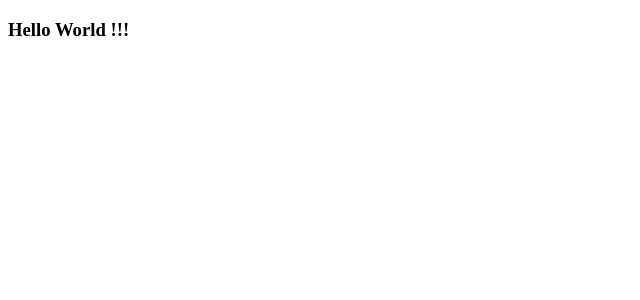
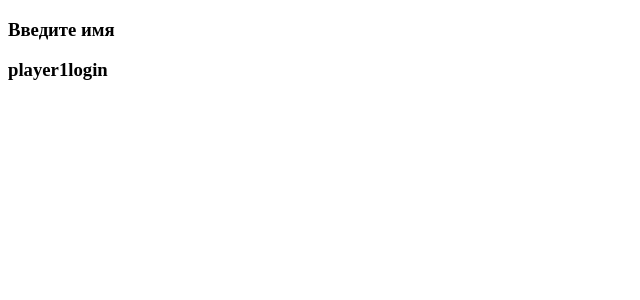
Before and after one commit to denivladislav/tic-tac-toe, a React app: page / in a window 1280 px wide. Shown: the top 300 px of the page, without its empty margins (0-640 px from the left). Built offline with nearby package versions, Linux system fonts and the light colour scheme.

Commit message:
store created

```diff
--- /dev/null
+++ b/src/assets/locales/ru.json
@@ -0,0 +1,3 @@
+{
+  "enterName": "Введите имя"
+}
--- a/src/components/App.jsx
+++ b/src/components/App.jsx
@@ -1,13 +1,8 @@
 import React from 'react';
-
-const HelloWorld = () => {
-  return (
-    <h3>Hello World !!!</h3>
-  );
-};
+import GamePage from './GamePage.jsx';
 
 const App = () => (
-  <HelloWorld />
+  <GamePage />
 );
 
 export default App;
--- /dev/null
+++ b/src/components/GamePage.jsx
@@ -0,0 +1,27 @@
+import React from 'react';
+import { useSelector } from 'react-redux';
+
+import { useTranslation } from 'react-i18next';
+
+const renderContent = () => {
+  const gameStatus = useSelector((state) => state.gameData.gameStatus);
+  switch (gameStatus) {
+    case 'player1login':
+      return (<h3>player1login</h3>);
+    default:
+      throw new Error(`Unknown gameStatus: ${gameStatus}`);
+  }
+};
+
+const GamePage = () => {
+  const { t } = useTranslation();
+
+  return (
+    <div>
+      <h3>{t('enterName')}</h3>
+      {renderContent()}
+    </div>
+  );
+};
+
+export default GamePage;
--- a/src/index.js
+++ b/src/index.js
@@ -1,11 +1,9 @@
 import ReactDOM from 'react-dom';
-import init from './init.jsx'
+import init from './init.jsx';
 
 const render = async () => {
   const vdom = await init();
-  ReactDOM.render(
-    vdom, document.querySelector('#root'),
-  );
+  ReactDOM.render(vdom, document.querySelector('#root'));
 };
 
 render();
--- a/src/init.jsx
+++ b/src/init.jsx
@@ -1,8 +1,28 @@
 import React from 'react';
+import i18n from 'i18next';
+import { I18nextProvider } from 'react-i18next';
+import { Provider } from 'react-redux';
+import store from './slices/index.js';
 import App from './components/App.jsx';
+import translationRU from './assets/locales/ru.json';
 
 export default async () => {
+  const i18nInstance = i18n.createInstance();
+  await i18nInstance.init({
+    lng: 'ru',
+    debug: false,
+    resources: {
+      ru: {
+        translation: translationRU,
+      },
+    },
+  });
+
   return (
-    <App />
-  )
+    <I18nextProvider i18n={i18nInstance}>
+      <Provider store={store}>
+        <App />
+      </Provider>
+    </I18nextProvider>
+  );
 };
--- /dev/null
+++ b/src/slices/gameDataSlice.js
@@ -0,0 +1,19 @@
+import { createSlice } from '@reduxjs/toolkit';
+
+const initialState = {
+  gameStatus: 'player1login',
+};
+
+const gameDataSlice = createSlice({
+  name: 'gameData',
+  initialState,
+  reducers: {
+    setGameStatus: (state, { payload }) => {
+      state.gameStatus = payload;
+    },
+  },
+});
+
+export const { setGameStatus } = gameDataSlice.actions;
+
+export default gameDataSlice.reducer;
--- /dev/null
+++ b/src/slices/index.js
@@ -0,0 +1,10 @@
+import { configureStore } from '@reduxjs/toolkit';
+import gameDataReducer from './gameDataSlice.js';
+
+const store = configureStore({
+  reducer: {
+    gameData: gameDataReducer,
+  },
+});
+
+export default store;
```
Also changed, not shown: package.json (+8 -1 lines), .eslintrc.yml, 1 other file (tests, documents, lock files or other folders).
